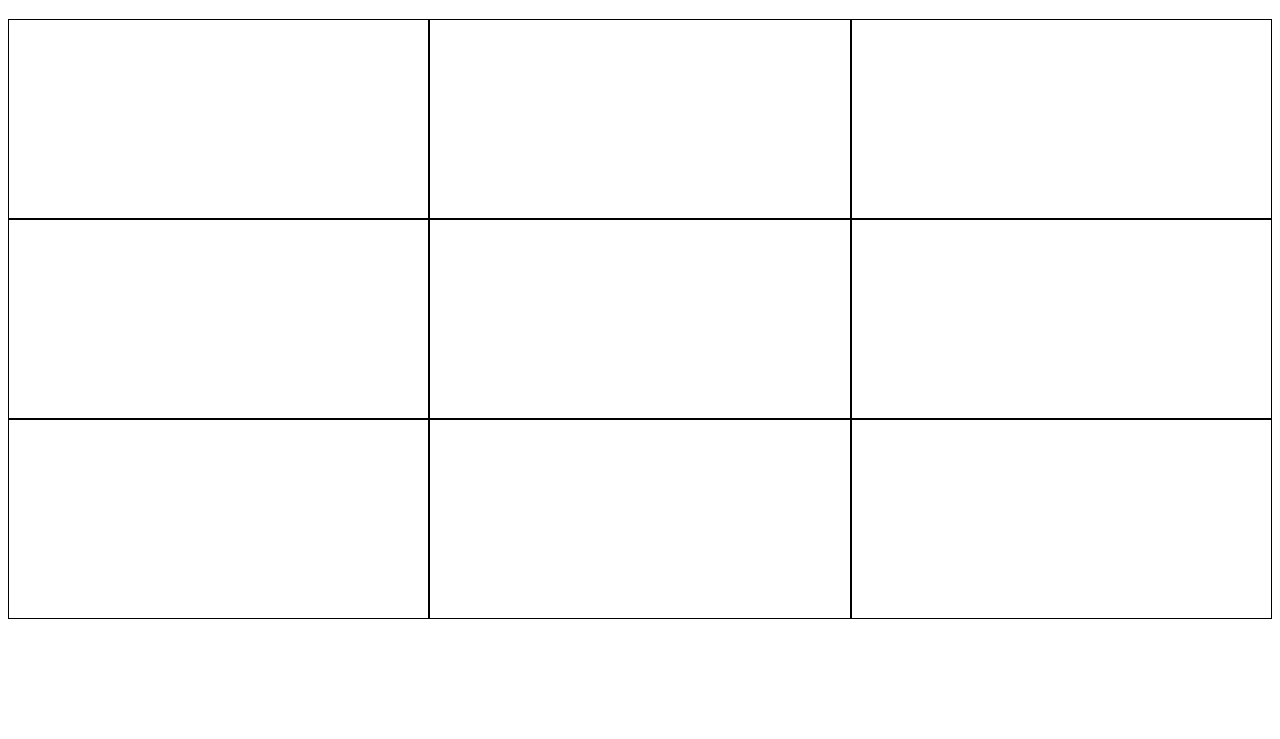
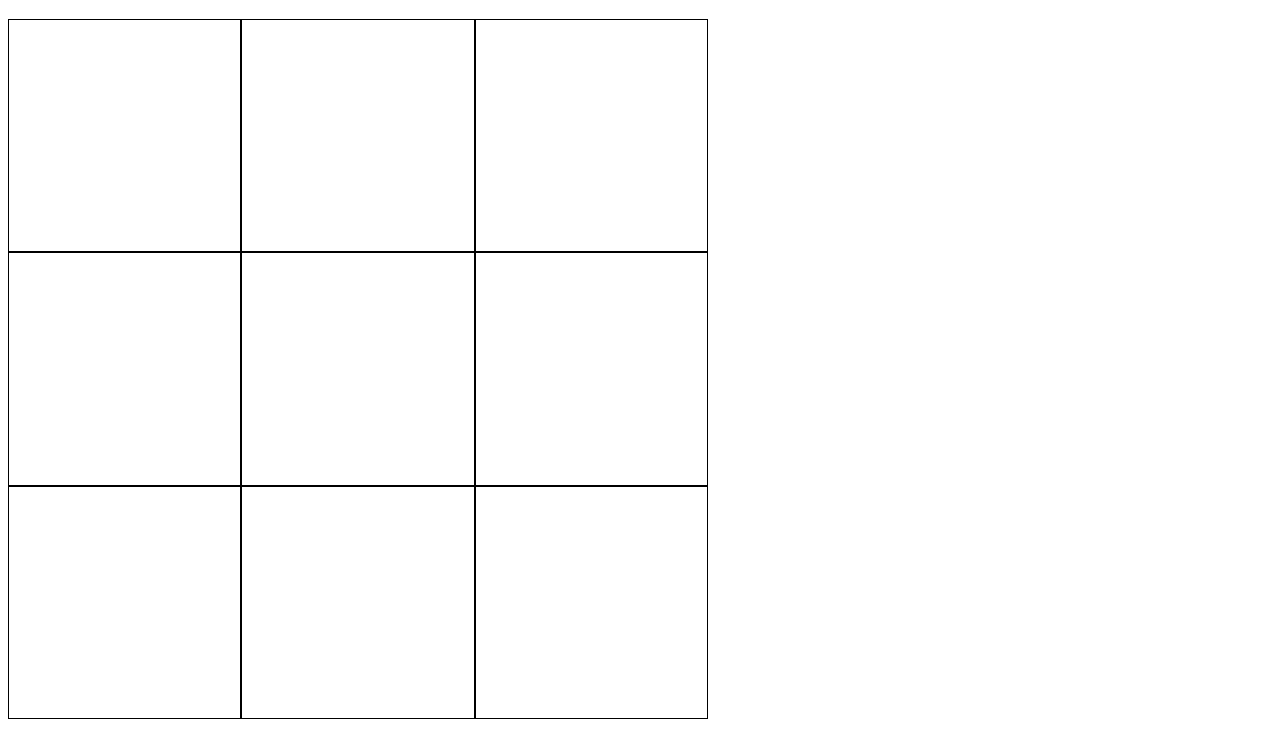
Before and after one commit to blevy115/tic_tac_toe, a plain HTML site: page index.html in a window 1280 px wide. Shown: the part 61-800 px from the top of the page. Drawn offline with Linux system fonts and the light colour scheme.

Commit message:
fixed bug with one win condition

```diff
--- a/css/main.css
+++ b/css/main.css
@@ -5,18 +5,20 @@
 img {
   max-width: 100%;
   max-height: 100%;
+  position: absolute;
+  left: 5%;
 }
 
 .board {
-  width: 100%;
+  width: 700px;
   position: relative;
-  height: 600px;
+  height: 700px;
   border-collapse: collapse;
 }
 
 .square{
   width: 33.3333%;
-  height:200px;
+  height:233.33333px;
   border: 1px solid black;
   display: inline-block;
   position: relative;
--- a/js/main.js
+++ b/js/main.js
@@ -29,9 +29,10 @@ document.addEventListener('DOMContentLoaded', function () {
          square[1].className === square[4].className && square[1].className === square[7].className ||
          square[2].className === square[5].className && square[2].className === square[8].className ||
          square[0].className === square[4].className && square[0].className === square[8].className ||
-         square[2].className === square[4].className && square[2].className === square[8].className)
+         square[2].className === square[4].className && square[2].className === square[6].className)
         {
           if (this.className === 'square x'){
+            console.log(this);
             message.innerText = "We have a winner! Player 'X' has won";
           }else if (this.className === 'square o'){
             message.innerText = "We have a winner! Player 'O' has won";
```
